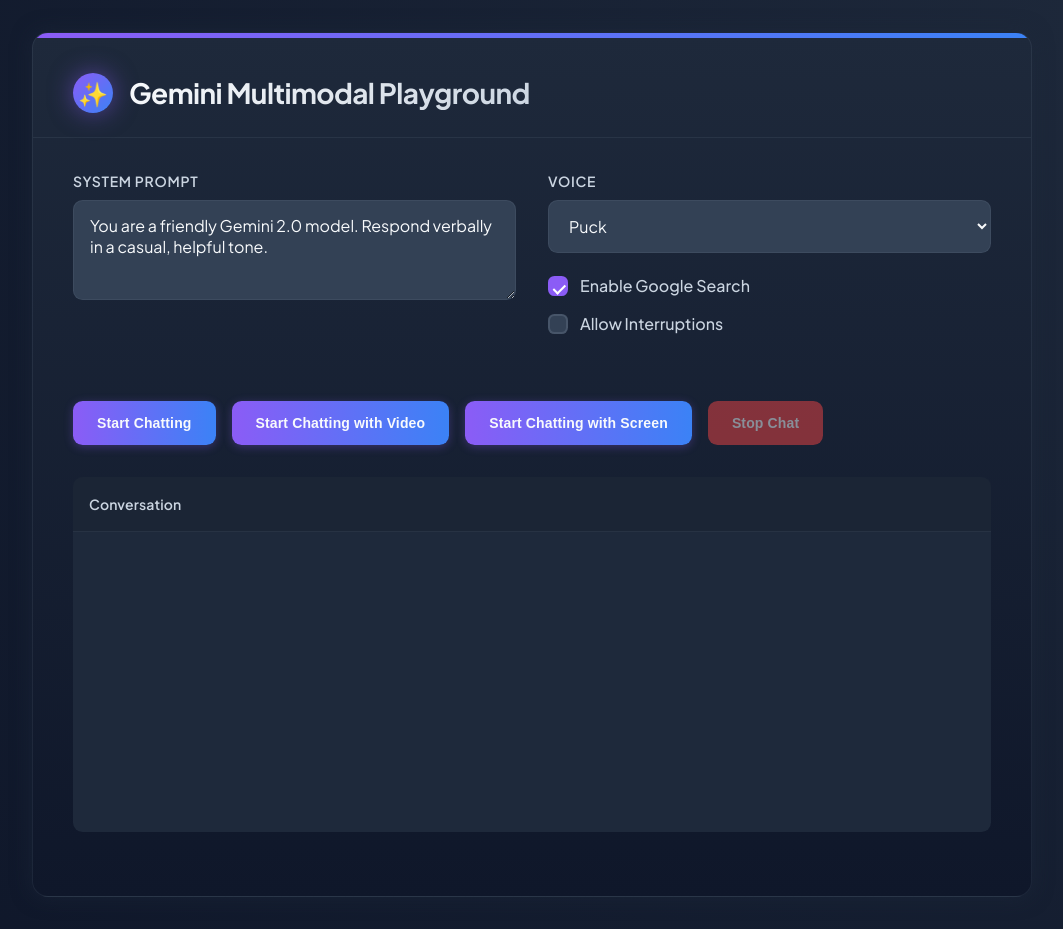
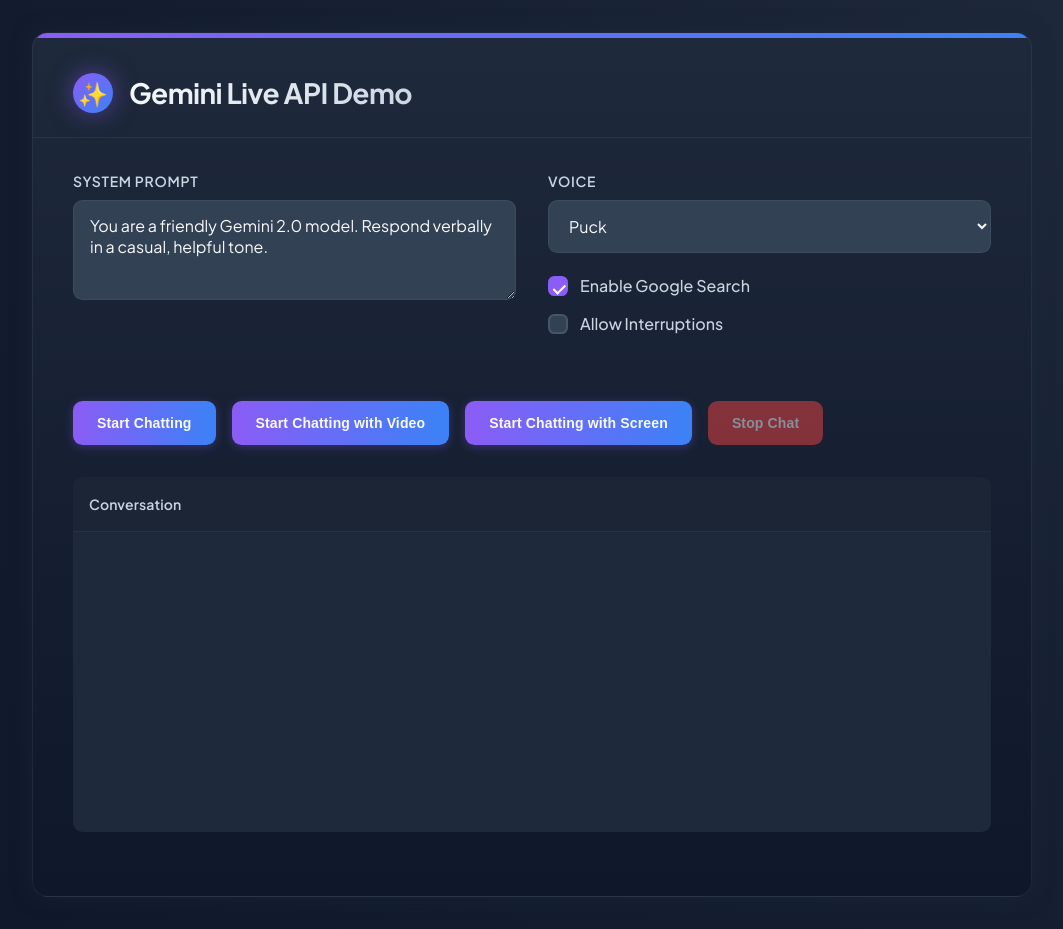
Before and after one commit to R3n3gade-ai/google-gemini-live-api-multimodal-demo, a plain HTML site: page frontend/index.html in a window 1280 px wide. Shown: the whole page, without its empty margins (108-1171 px from the left). Drawn offline with Linux system fonts and the light colour scheme; files that its build step writes are made by us from their sources; files whose address does not match are found by name.

Commit message:
project commit

```diff
--- a/frontend/index.html
+++ b/frontend/index.html
@@ -2,7 +2,7 @@
 <html lang="en">
 <head>
   <meta charset="UTF-8" />
-  <title>Gemini Multimodal Playground ✨</title>
+  <title>Gemini Live API Demo</title>
   <meta name="viewport" content="width=device-width, initial-scale=1.0" />
   <link href="https://fonts.googleapis.com/css2?family=Plus+Jakarta+Sans:wght@400;500;600;700&display=swap" rel="stylesheet">
   <link rel="stylesheet" href="/static/css/styles.css">
@@ -15,7 +15,7 @@
       <div class="card-header">
         <div class="header-title">
           <div class="logo pulse">✨</div>
-          <h1 class="title">Gemini Multimodal Playground</h1>
+          <h1 class="title">Gemini Live API Demo</h1>
         </div>
       </div>
 
```
